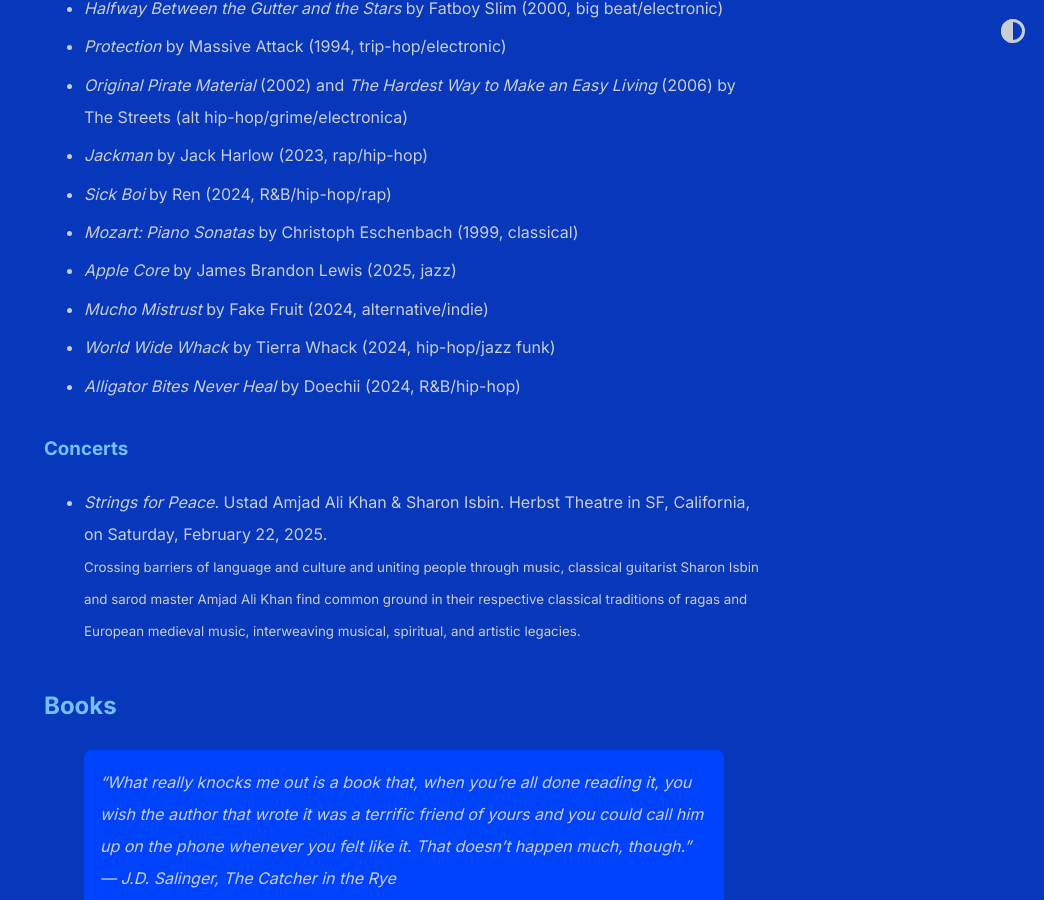
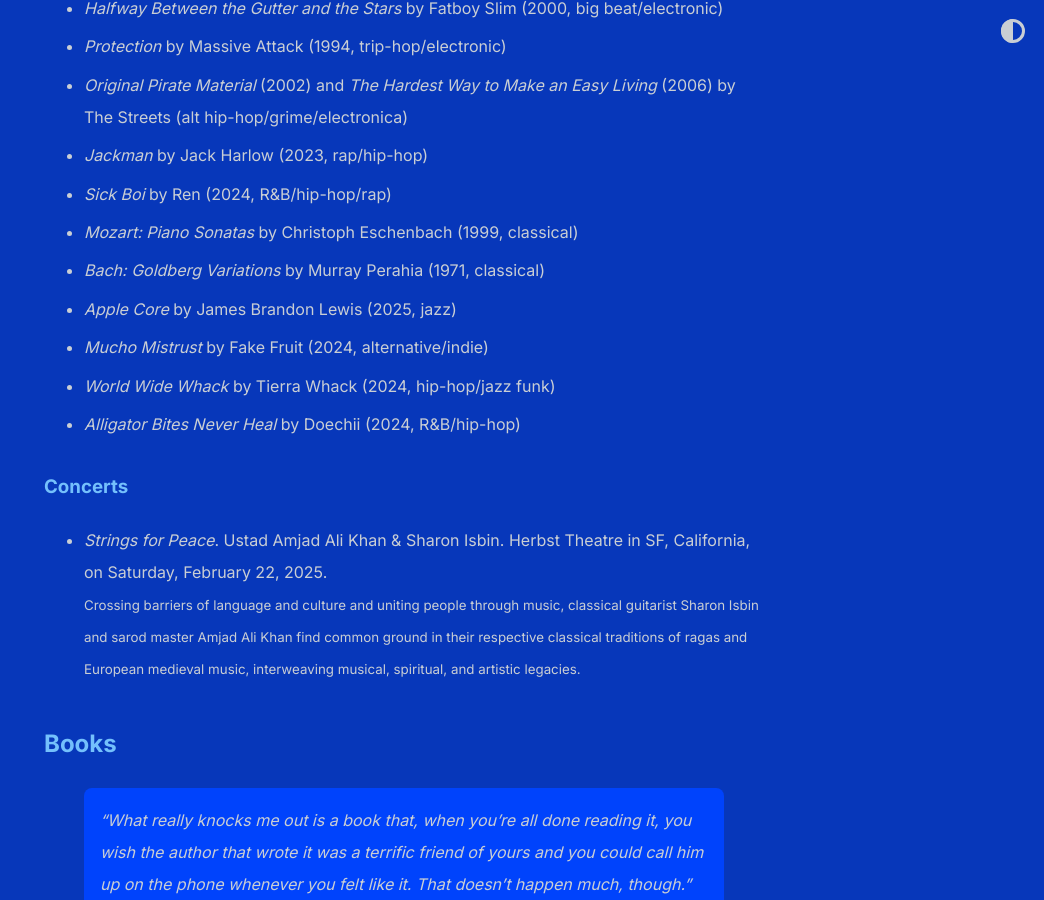
Before and after one commit to shihankanungo/shihankanungo.github.io, a Jekyll site: the page built from wrapped.md, in a window 1280 px wide and 900 px high, scrolled down 818 px. Shown: the whole window, without its empty margins (236-1280 px from the left). Built offline with Jekyll 4.4.1, drawn with Linux system fonts in a browser that asks for light colours.

Commit message:
Update wrapped.md

```diff
--- a/wrapped.md
+++ b/wrapped.md
@@ -26,6 +26,7 @@
 - *Jackman* by Jack Harlow (2023, rap/hip-hop)
 - *Sick Boi* by Ren (2024, R&B/hip-hop/rap)
 - *Mozart: Piano Sonatas* by Christoph Eschenbach (1999, classical)
+- *Bach: Goldberg Variations* by Murray Perahia (1971, classical)
 - *Apple Core* by James Brandon Lewis (2025, jazz)
 - *Mucho Mistrust* by Fake Fruit (2024, alternative/indie)
 - *World Wide Whack* by Tierra Whack (2024, hip-hop/jazz funk)
```
